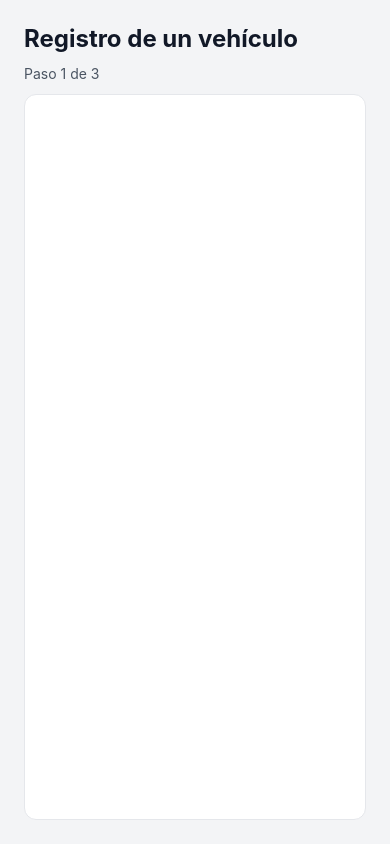
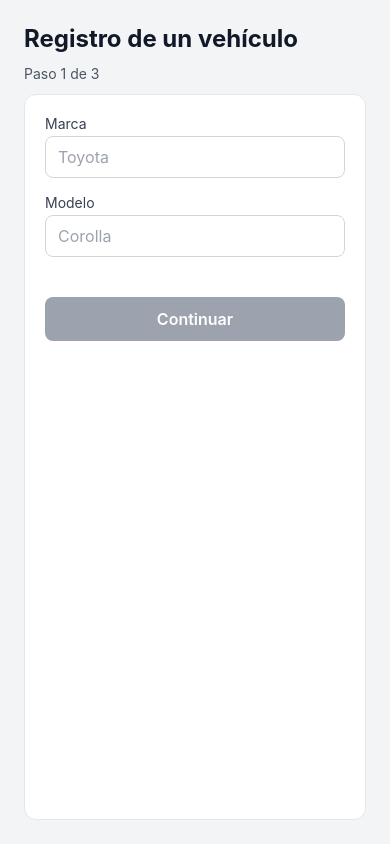
Before and after one commit to Joss1111111/LAPO_MOVIL_TEST_7B, a React Native app: screen / in a window 390 px wide. Built offline with nearby package versions, Linux system fonts and the light colour scheme.

Commit message:
feat: creacion de la primera pantalla y uso en la App.tsx

```diff
--- a/App.tsx
+++ b/App.tsx
@@ -1,15 +1,37 @@
 import { StatusBar } from 'expo-status-bar';
 import { SafeAreaView, StyleSheet, Text, View } from 'react-native';
+import { useVehiculoForm, TOTAL_STEPS } from './src/state/useVehiculoForm';
+import DatosPrincipaleVehiculo from './src/screens/DatosPrincipaleVehiculo';
 
 export default function App() {
+  const { vehiculo, step, updateField, nextStep } = useVehiculoForm();
+
+  const renderScreen = () => {
+    if (step === 0) {
+      return (
+        <DatosPrincipaleVehiculo
+          vehiculo={vehiculo}
+          onChange={updateField}
+          onNext={nextStep}
+        />
+      );
+    }
+
+    return null;
+  };
 
   return (
-   <SafeAreaView style={styles.safeArea}>
+    <SafeAreaView style={styles.safeArea}>
       <StatusBar style="dark" />
       <View style={styles.container}>
         <Text style={styles.title}>Registro de un vehículo</Text>
-        <Text style={styles.subtitle}>Paso 1 de 3</Text>
-        <View style={styles.card}></View>
+        <Text style={styles.subtitle}>
+          Paso {step + 1} de {TOTAL_STEPS}
+        </Text>
+
+        <View style={styles.card}>
+          {renderScreen()}
+        </View>
       </View>
     </SafeAreaView>
   );
--- /dev/null
+++ b/src/screens/DatosPrincipaleVehiculo.tsx
@@ -0,0 +1,58 @@
+import React from 'react';
+import { StyleSheet, View } from 'react-native';
+import FormInput from '../components/FormInput';
+import FormButton from '../components/FormButton';
+import { Vehiculo } from '../models/vehiculo';
+
+type DatosPrincipaleVehiculoProps = {
+  vehiculo: Vehiculo;
+  onChange: (field: keyof Vehiculo, value: string) => void;
+  onNext: () => void;
+};
+
+export const DatosPrincipaleVehiculo = ({
+  vehiculo,
+  onChange,
+  onNext,
+}: DatosPrincipaleVehiculoProps) => {
+  const isValid =
+    vehiculo.marca.trim() !== '' &&
+    vehiculo.modelo.trim() !== '';
+
+  return (
+    <View style={styles.container}>
+      <FormInput
+        label="Marca"
+        placeholder="Toyota"
+        value={vehiculo.marca}
+        onChangeText={value => onChange('marca', value)}
+      />
+
+      <FormInput
+        label="Modelo"
+        placeholder="Corolla"
+        value={vehiculo.modelo}
+        onChangeText={value => onChange('modelo', value)}
+      />
+
+      <FormButton
+        label="Continuar"
+        onPress={onNext}
+        disabled={!isValid}
+        style={!isValid && styles.disabledButton}
+      />
+    </View>
+  );
+};
+
+const styles = StyleSheet.create({
+  container: {
+    flex: 1,
+    justifyContent: 'flex-start',
+  },
+  disabledButton: {
+    backgroundColor: '#9ca3af',
+  },
+});
+
+export default DatosPrincipaleVehiculo;
```
